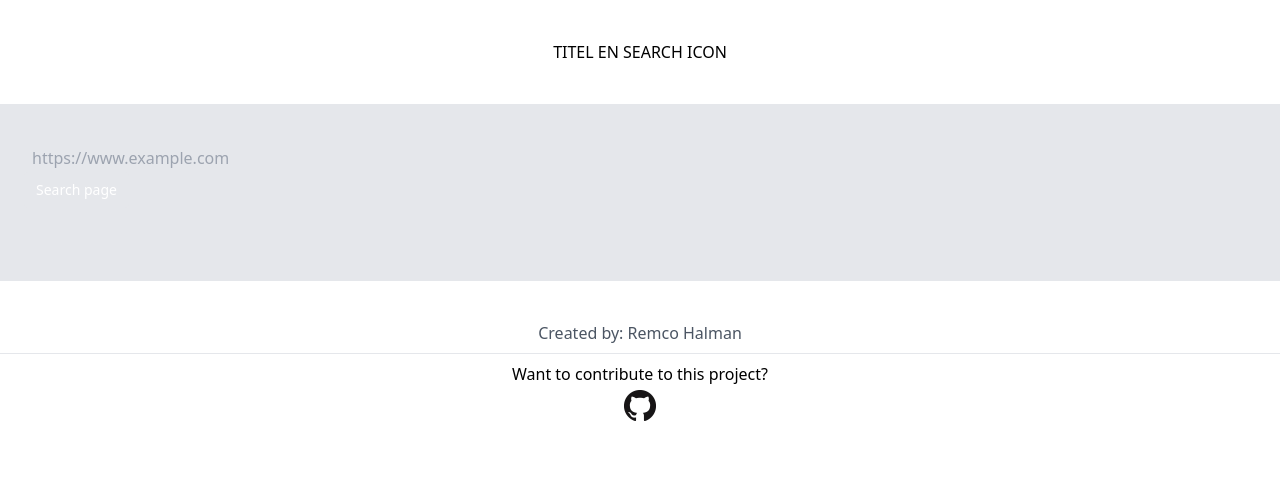
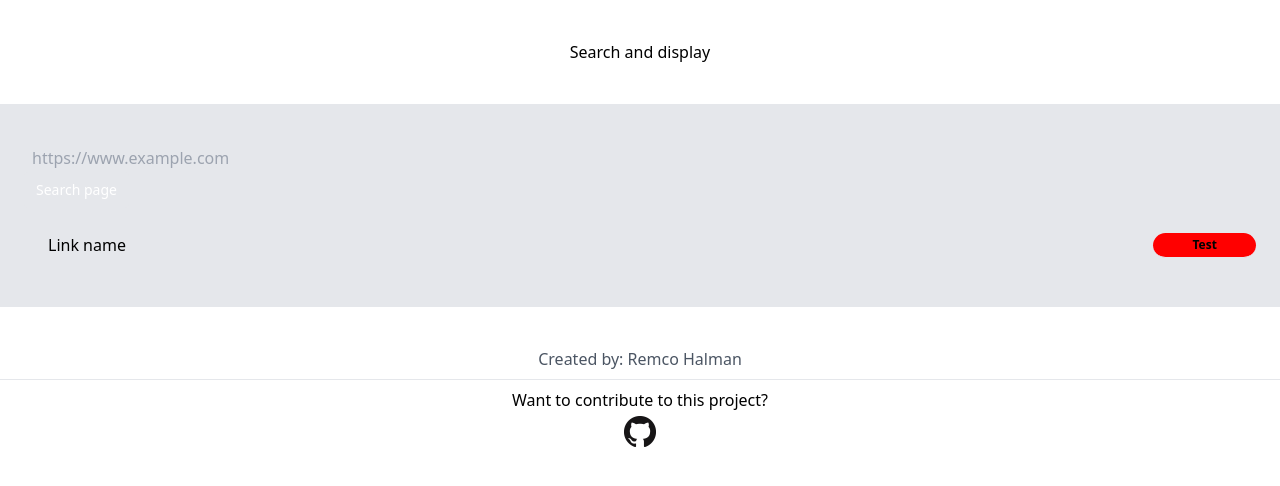
Before and after one commit to RemcoHalman/Seo-Link-Checker, a Vue app in the folder Frontend/: page / in a window 1280 px wide. Shown: the top 486 px of the page. Built offline with nearby package versions, Linux system fonts and the light colour scheme.

Commit message:
feat: Refactoring using Vue Style Guide closes #16

```diff
--- a/Frontend/src/App.vue
+++ b/Frontend/src/App.vue
@@ -1,15 +1,13 @@
 <template>
-  <div>
-    <TheHeader />
-    <LinkInput />
-    <TheFooter />
-  </div>
+  <the-header>Search and display</the-header>
+  <the-input></the-input>
+  <the-footer></the-footer>
 </template>
 
 <script>
 import TheHeader from "./components/layout/TheHeader.vue";
 import TheFooter from "./components/layout/TheFooter.vue";
-import LinkInput from "./components/LinkInput.vue";
+import TheInput from "./components/links/TheInput.vue";
 
 export default {
   name: "App",
@@ -17,8 +15,8 @@ export default {
   components: {
     TheHeader,
     TheFooter,
-    LinkInput,
-  },
+    TheInput
+  }
 };
 </script>
 
--- a/Frontend/src/components/LinkInput.vue
+++ /dev/null
@@ -1,82 +0,0 @@
-<template>
-  <div class="flex bg-gray-200">
-    <div class="flex-1 flex flex-col overflow-hidden">
-      <main class="flex-1 overflow-x-hidden overflow-y-auto bg-gray-200">
-        <div class="container mx-auto px-6 py-8">
-          <div class="flex flex-wrap">
-            <div class="flex w-full items-center border-b border-teal-500 py-2">
-              <form @submit.prevent="submit" id="input-form">
-                <input
-                  class="appearance-none bg-transparent border-none w-full text-gray-700 mr-3 py-1 px-2 leading-tight focus:outline-none"
-                  type="text"
-                  id="url"
-                  placeholder="https://www.example.com"
-                  v-model="url"
-                />
-                <button
-                  class="flex-shrink-0 bg-teal-500 hover:bg-teal-700 border-teal-500 hover:border-teal-700 text-sm border-4 text-white py-1 px-2 rounded"
-                  type="submit"
-                >
-                  Search page
-                </button>
-              </form>
-            </div>
-          </div>
-          <LinkStatus :data="this.data" />
-        </div>
-      </main>
-    </div>
-  </div>
-</template>
-
-<script>
-import LinkStatus from "./LinkStatus.vue";
-import axios from "axios";
-
-export default {
-  name: "LinkInput",
-  components: {
-    LinkStatus,
-  },
-  data() {
-    return {
-      passURL: "",
-      url: "",
-      data: {},
-    };
-  },
-  methods: {
-    submit() {
-      this.search = this.url.split(".");
-      axios
-        .get(
-          `http://localhost:3201/api/v1/${this.search[1]}/${this.search[2]}`,
-          {
-            name: this.search[1],
-          }
-        )
-        .then((res) => {
-          const handler = {
-            // eslint-disable-next-line
-            get(target, prop, receiver) {
-              return Reflect.get(...arguments);
-            },
-          };
-          // this.data = res.data;
-          const proxy = new Proxy(res.data, handler);
-          const new_data = {
-            link: proxy.link,
-            status_code: proxy.status_code,
-            links: proxy.links,
-          };
-          console.log(new_data);
-          this.data = new_data;
-          console.log(this.data);
-        })
-        .catch((err) => {
-          console.log(err);
-        });
-    },
-  },
-};
-</script>
--- a/Frontend/src/components/LinkStatus.vue
+++ /dev/null
@@ -1,67 +0,0 @@
-<template>
-  <div class="flex flex-col mt-8">
-    <div class="-my-2 py-2 overflow-x-auto sm:-mx-6 sm:px-6 lg:-mx-8 lg:px-8">
-      <div
-        class="inline-block min-w-full shadow overflow-hidden sm:rounded-lg border-b border-gray-200"
-        v-if="Object.keys(data).length"
-      >
-        <h2 class="text-2xl text-center py-2">Searching on: {{ data.link }}</h2>
-        <div
-          id="links"
-          v-for="link in data.links"
-          :key="link.ID"
-          class="bg-white"
-        >
-          <div id="link" class="flex">
-            <span
-              class=" w-2/3 px-6 py-4 whitespace-no-wrap border-b border-gray-200"
-              >{{ link }}</span
-            >
-            <span
-              id="status"
-              class="w-1/3 px-6 py-4 whitespace-no-wrap border-b border-gray-200"
-            >
-              <span
-                v-if="link.includes('http') && link.status_code === 200"
-                :class="succes"
-                >Active</span
-              >
-              <span v-else-if="link.includes('#')" :class="succes"
-                >Internal Link</span
-              >
-              <span
-                v-else-if="link.includes('http') && link.status_code != 200"
-                :class="warning"
-                >Link found but no status</span
-              >
-              <span v-else :class="failure">This is not a link</span>
-            </span>
-          </div>
-        </div>
-
-        <p
-          class="w-full px-6 py-4 whitespace-no-wrap border-b border-gray-200 text-center"
-        >
-          This are all the links found
-        </p>
-      </div>
-    </div>
-  </div>
-</template>
-
-<script>
-export default {
-  name: "LinkStatus",
-  props: ["data"],
-  data() {
-    return {
-      succes:
-        "bg-green-800 text-green-200 px-2 inline-flex text-xs leading-5 font-semibold rounded-full",
-      warning:
-        "bg-yellow-800 text-yellow-200 px-2 inline-flex text-xs leading-5 font-semibold rounded-full",
-      failure:
-        "bg-red-800 text-red-200 px-2 inline-flex text-xs leading-5 font-semibold rounded-full",
-    };
-  },
-};
-</script>
--- a/Frontend/src/components/layout/TheHeader.vue
+++ b/Frontend/src/components/layout/TheHeader.vue
@@ -1,7 +1,7 @@
 <template>
   <header>
     <h1 class="py-10 text-center">
-      TITEL EN SEARCH ICON
+      <slot></slot>
     </h1>
   </header>
 </template>
@@ -11,6 +11,6 @@ export default {
   name: "Header",
   data() {
     return {};
-  },
+  }
 };
 </script>
--- /dev/null
+++ b/Frontend/src/components/links/LinkForm.vue
@@ -0,0 +1,65 @@
+<template>
+  <div class="flex w-full items-center border-b border-teal-500 py-2">
+    <form @submit.prevent="submit">
+      <input
+        class="appearance-none bg-transparent border-none w-full text-gray-700 mr-3 py-1 px-2 leading-tight focus:outline-none"
+        type="text"
+        id="url"
+        placeholder="https://www.example.com"
+        v-model="url"
+      />
+      <button
+        class="flex-shrink-0 bg-teal-500 hover:bg-teal-700 border-teal-500 hover:border-teal-700 text-sm border-4 text-white py-1 px-2 rounded"
+        type="submit"
+      >
+        Search page
+      </button>
+    </form>
+  </div>
+</template>
+
+<script>
+import axios from "axios";
+
+export default {
+  components: {},
+  data() {
+    return {
+      url: "",
+      linkData: {
+        link: "https://www.example.com",
+        status_code: "200",
+        links: ""
+      }
+    };
+  },
+  methods: {
+    submit() {
+      this.search = this.url.split(".");
+      axios
+        .get(
+          `http://localhost:3201/api/v1/${this.search[1]}/${this.search[2]}`,
+          {
+            name: this.search[1]
+          }
+        )
+        .then(res => {
+          this.linkData = res.data;
+          console.log(this.linkData.links);
+        })
+        .catch(err => {
+          console.log(err);
+        });
+    }
+  },
+  provide() {
+    return {
+      dataUrl: this.linkData.url,
+      dataStatus: this.linkData.status_code,
+      dataLinks: this.linkData.links
+    };
+  }
+};
+</script>
+
+<style></style>
--- /dev/null
+++ b/Frontend/src/components/links/LinkName.vue
@@ -0,0 +1,18 @@
+<template>
+  <div
+    id="status"
+    class=" w-11/12 px-6 py-4 whitespace-no-wrap border-b border-gray-200"
+  >
+    <slot></slot>
+  </div>
+</template>
+
+<script>
+export default {
+  data() {
+    return {};
+  }
+};
+</script>
+
+<style></style>
--- /dev/null
+++ b/Frontend/src/components/links/LinkOutput.vue
@@ -0,0 +1,21 @@
+<template>
+  <div class="flex w-full items-center border-b">
+    <link-name>Link name</link-name>
+    <link-status styling="failure">Test</link-status>
+  </div>
+</template>
+
+<script>
+import LinkStatus from "./LinkStatus.vue";
+import LinkName from "./LinkName.vue";
+
+export default {
+  name: "LinkOutput",
+  components: {
+    LinkStatus,
+    LinkName
+  }
+};
+</script>
+
+<style></style>
--- /dev/null
+++ b/Frontend/src/components/links/LinkStatus.vue
@@ -0,0 +1,33 @@
+<template>
+  <span
+    id="status"
+    class="w-1/12 px-6 py-1 px-1 text-xs whitespace-no-wrap border-b border-gray-200 font-semibold rounded-full text-center"
+    :class="styling"
+  >
+    <slot></slot>
+  </span>
+</template>
+
+<script>
+export default {
+  props: ["styling"],
+  data() {
+    return {};
+  }
+};
+</script>
+
+<style scoped>
+.succes {
+  background-color: green;
+  color: rgb(196, 250, 196);
+}
+.warning {
+  background-color: orange;
+  color: rgb(88, 25, 0);
+}
+.failure {
+  background-color: red;
+  color: rgb(0, 0, 0);
+}
+</style>
--- /dev/null
+++ b/Frontend/src/components/links/TheInput.vue
@@ -0,0 +1,29 @@
+<template>
+  <main>
+    <div class="flex bg-gray-200">
+      <div class="flex-1 flex flex-col overflow-hidden">
+        <main class="flex-1 overflow-x-hidden overflow-y-auto bg-gray-200">
+          <div class="container mx-auto px-6 py-8">
+            <div class="flex flex-wrap">
+              <link-form></link-form>
+              <link-output></link-output>
+            </div>
+          </div>
+        </main>
+      </div>
+    </div>
+  </main>
+</template>
+
+<script>
+import LinkForm from "./LinkForm.vue";
+import LinkOutput from "./LinkOutput.vue";
+
+export default {
+  name: "Link Display",
+  components: {
+    LinkForm,
+    LinkOutput
+  }
+};
+</script>
--- a/Frontend/src/main.js
+++ b/Frontend/src/main.js
@@ -2,6 +2,8 @@ import { createApp } from "vue";
 import App from "./App.vue";
 import titleMixin from "./mixins/titleMixin";
 
-createApp(App)
-  .mixin(titleMixin)
-  .mount("#app");
+const app = createApp(App);
+
+app.mixin(titleMixin);
+
+app.mount("#app");
```
